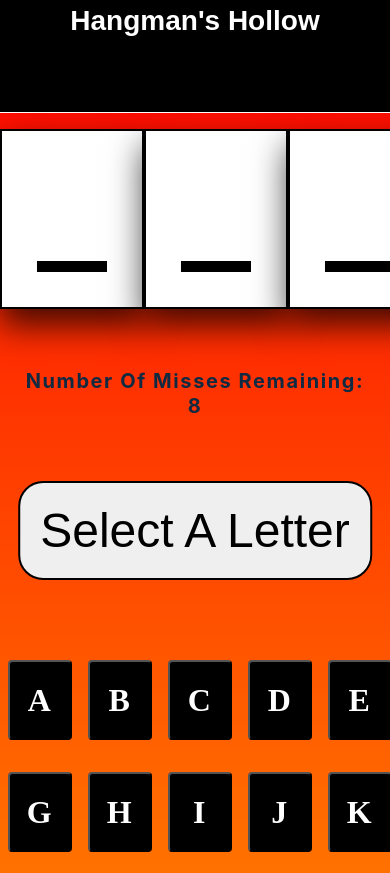
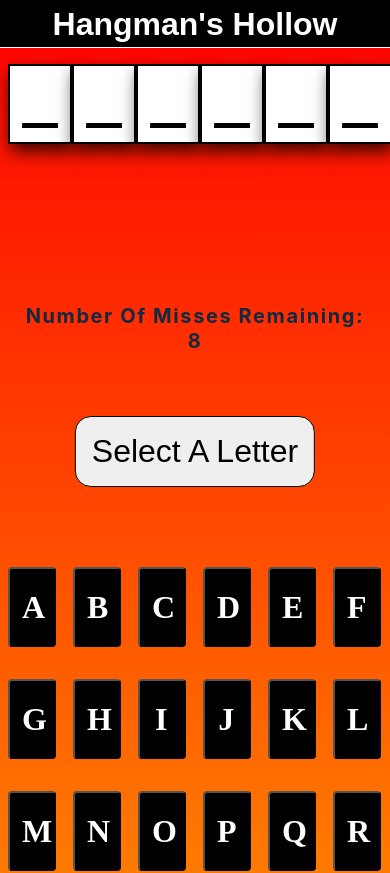
Before and after one commit to TomWesley/hangmans-hollow, a React (Create React App) app: page / in a window 390 px wide. Shown: the top 873 px of the page. Built offline with nearby package versions, Linux system fonts and the light colour scheme.

Commit message:
CSS changes for mobile

```diff
--- a/src/index.css
+++ b/src/index.css
@@ -330,7 +330,7 @@ p {
   padding-right: 1rem;
   padding-top: 1rem;
   padding-left: 1rem;
-  box-shadow: 0 1rem 2rem 0 rgba(0, 0, 0, 0.75);
+  box-shadow: 0.1rem 0.5rem 1rem 0rem rgba(0, 0, 0, 0.75);
   transition: 0.3s;
   font-size: 7rem;
 }
@@ -353,11 +353,11 @@ p {
 
 .select {
   /* display: grid; */
-  font-size: 3rem;
+  font-size: 2rem;
   text-align: center;
-  border-radius: 25px;
-  padding: 20px;
-  border: 2px solid black;
+  border-radius: 1rem;
+  padding: 1rem;
+  border: 0.1rem solid black;
 
   margin: 0;
   position: relative;
@@ -371,11 +371,11 @@ p {
 }
 .confirm {
   /* display: grid; */
-  font-size: 3rem;
+  font-size: 2rem;
   text-align: center;
-  border-radius: 25px;
-  padding: 20px;
-  border: 2px solid black;
+  border-radius: 1rem;
+  padding: 1rem;
+  border: 0.1rem solid black;
   box-shadow: 0 0 30px 15px #fff, /* inner white */ 0 0 50px 30px #f0f,
     /* middle magenta */ 0 0 70px 45px #0ff; /* outer cyan */
   /* grid-template-columns: repeat(auto-fit, minmax(100px, 1fr)); */
@@ -436,12 +436,19 @@ p {
   cursor: pointer;
 }
 
-@media (min-width: 399px) {
+@media (max-width: 550px) {
   .puzzleLetterHidden {
     width: 4rem;
     height: 5rem;
-    font-size: 3rem;
-    padding: 1rem;
+    font-size: 3.5rem;
+    padding: 0rem;
+  }
+  .puzzleLetter {
+    text-align: center;
+    width: 4rem;
+    height: 5rem;
+    font-size: 3.5rem;
+    padding: 0rem;
   }
   .puzzle {
     margin: 0.5rem;
```
